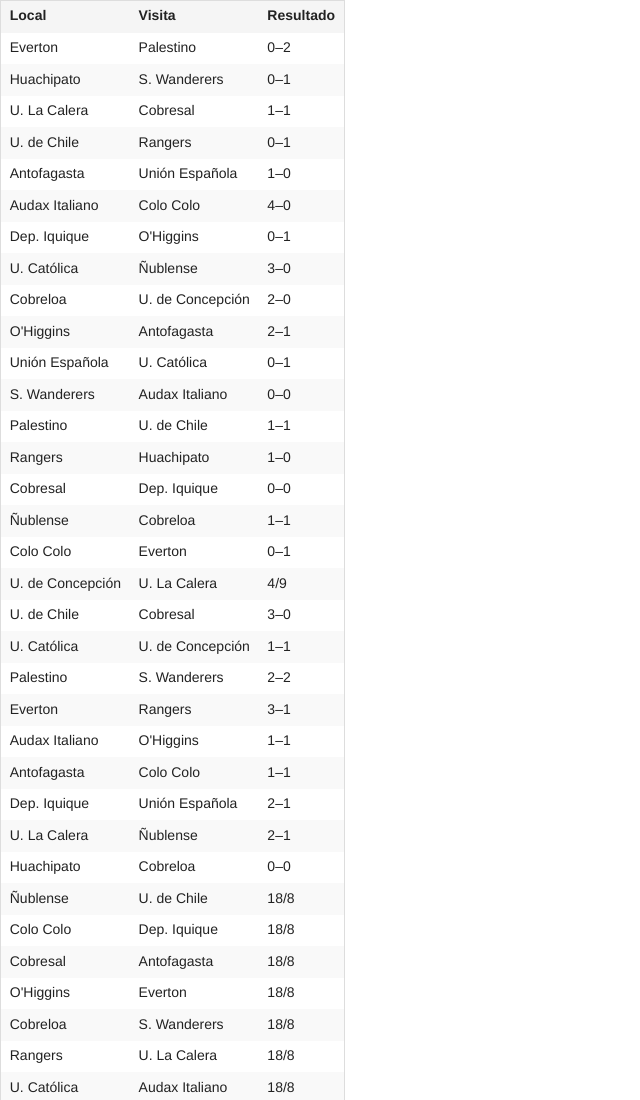
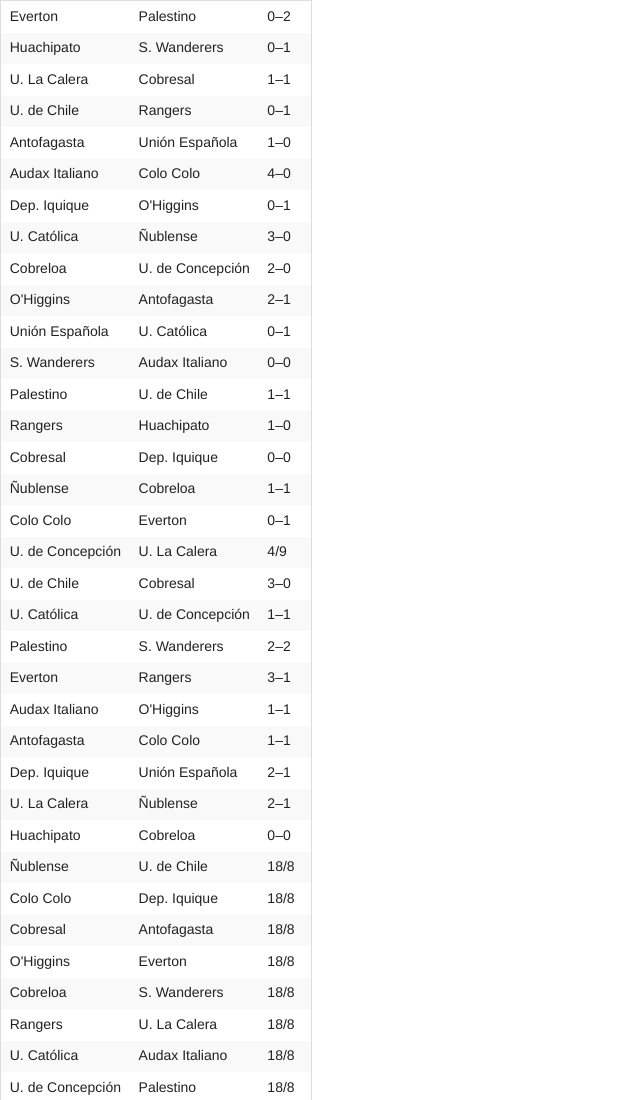
Before and after one commit to rbonvall/torneo, a plain HTML site: page app/index.html at #!/matches in a window 1280 px wide. Shown: the top 1100 px of the page, without its empty margins (0-640 px from the left). Drawn offline with Linux system fonts and the light colour scheme.

Commit message:
Remove header from match table

```diff
--- a/app/partials/matches.html
+++ b/app/partials/matches.html
@@ -1,11 +1,4 @@
 <table>
-  <thead>
-    <tr>
-      <th>Local</th>
-      <th>Visita</th>
-      <th>Resultado</th>
-    </tr>
-  </thead>
   <tbody>
     <tr data-ng-repeat="match in tournament.matches">
       <td data-ng-bind="tournament.teams[match.teams[0]]"></td>
```
